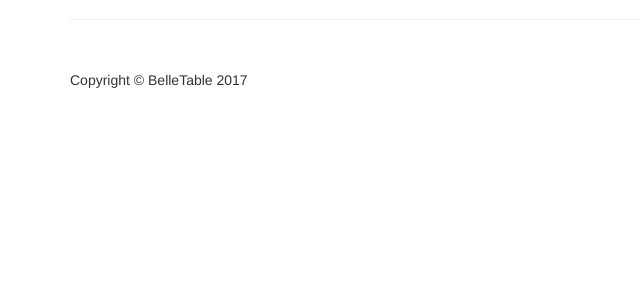
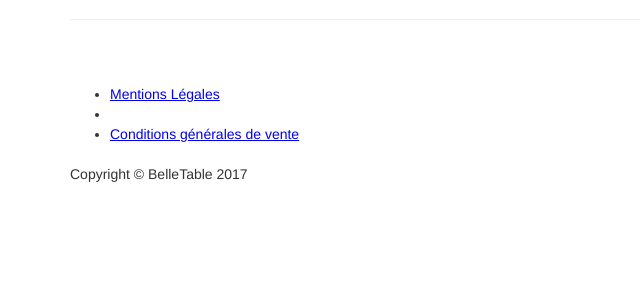
Before and after one commit to powerfulsheron/PPE-WEB-BELLE-TABLE, a PHP site: page /resumepanier.php?totalcommande=1 in a window 1280 px wide. Shown: the part 725-1009 px from the top of the page, without its empty margins (0-640 px from the left). Before the commit the page ends 813 px from the top, so only its background shows below. Run offline with PHP 8.4, Linux system fonts and the light colour scheme; a user stored in the database is signed in; data comes from the database, SQL or seed files in the repository.

Commit message:
Update resumepanier.php

```diff
--- a/resumepanier.php
+++ b/resumepanier.php
@@ -268,9 +268,15 @@ if(isset($_GET)){
 
 			<footer>
 				<div class="row">
-					<div class="encadrefooter">
-						<p>Copyright &copy; BelleTable 2017</p>
-					</div>
+				<div class="encadrefooter">
+					<ul class="footer">
+					<li><a href="mentionlegale.php">Mentions Légales</a>
+					<li>&nbsp;
+					<li><a href="doc/CGV.pdf" target="_blank">Conditions générales de vente</a>
+					</ul>
+					<br/>
+					<p>Copyright &copy; BelleTable 2017</p>
+				</div>
 				</div>
 			</footer>
 
```
